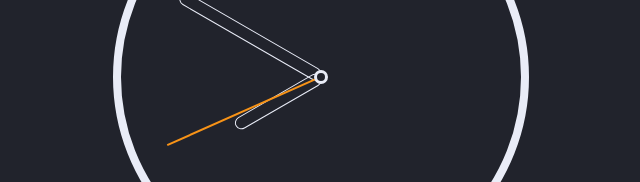
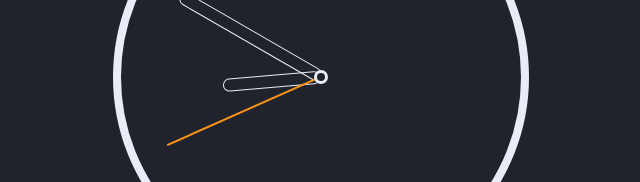
Before and after one commit to Sara-Jo/Analog_clock, a React (Create React App) app: page / in a window 1280 px wide. Shown: the part 323-505 px from the top of the page, without its empty margins (319-959 px from the left). Built offline with nearby package versions, Linux system fonts and the light colour scheme.

Commit message:
[feat] fixed HourHand degree

```diff
--- a/src/components/HourHand.tsx
+++ b/src/components/HourHand.tsx
@@ -4,18 +4,13 @@ import { timeState } from "../library/atoms";
 
 export function HourHand() {
   const time = useRecoilValue(timeState);
-  const hour = time.getHours();
+  let hour = time.getHours();
+  const minute = time.getMinutes();
 
-  let degree;
-  if (hour >= 12) degree = ((hour - 12) / 12) * 360;
-  else degree = (hour / 12) * 360;
+  if (hour >= 12) hour -= 12;
+  const degree = (hour / 12) * 360 + (minute / 60) * 30;
 
-  return (
-    <>
-      {/* <HandLine /> */}
-      <Container degree={degree} />
-    </>
-  );
+  return <Container degree={degree} />;
 }
 
 const Container = styled.div<{ degree: number }>`
```
Also changed, not shown: src/components/HandLine.tsx (deleted, +0 -15 lines).
